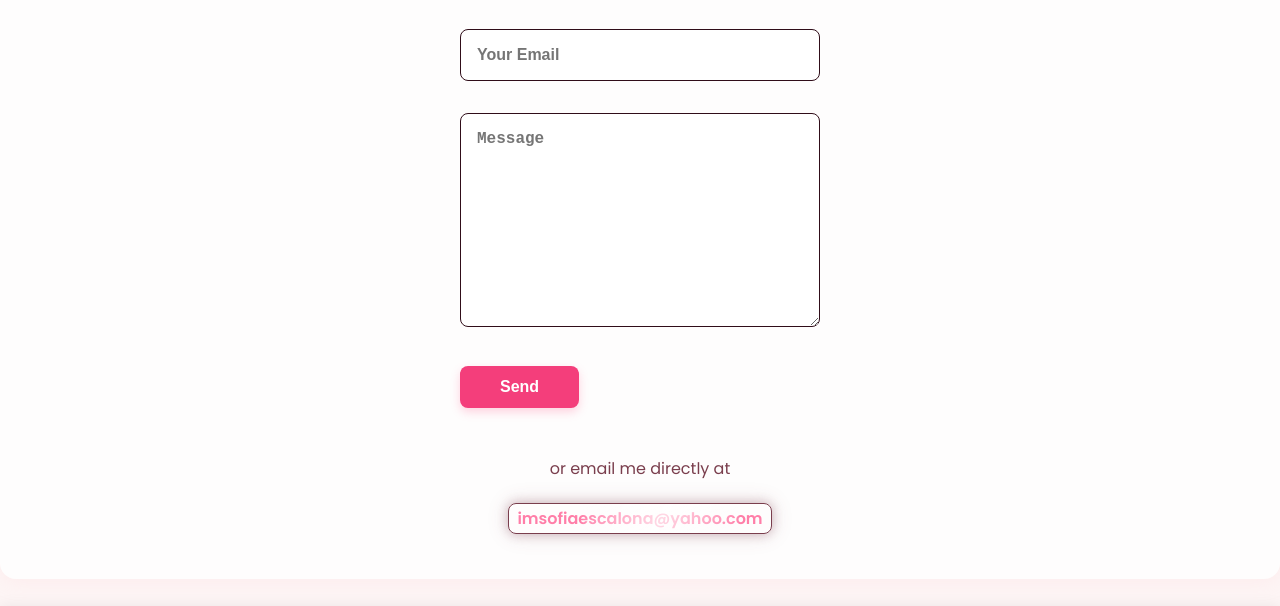
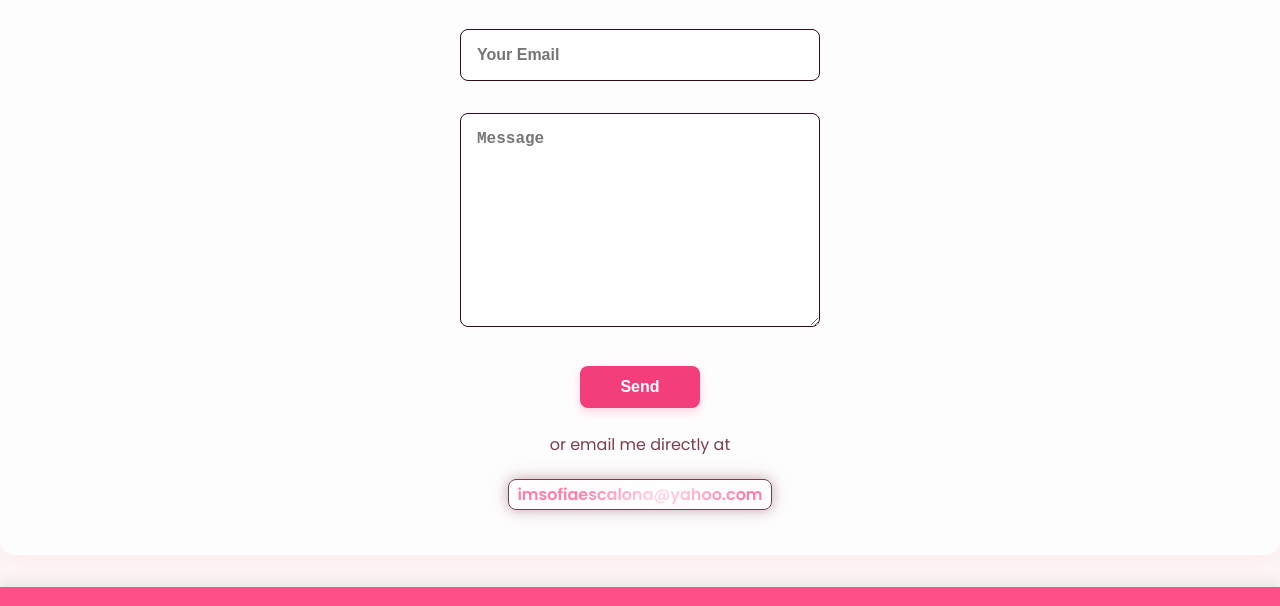
Before and after one commit to imsofiaescalona/portfolio, a plain HTML site: page index.html in a window 1280 px wide. Shown: the part 3439-4045 px from the top of the page. Drawn offline with nearby package versions, Linux system fonts and the light colour scheme.

Commit message:
centered send button in contact

```diff
--- a/assets/css/styles.css
+++ b/assets/css/styles.css
@@ -535,7 +535,7 @@ img { max-width: 100%; height: auto; display: block; }
 .contact__button {
   display: block; border: none; outline: none;
   font-size: var(--normal-font-size); cursor: pointer;
-  margin-left: auto;
+  margin-left:auto;
 }
 
 .preview-img {
@@ -560,6 +560,7 @@ img { max-width: 100%; height: auto; display: block; }
   transition: 0.3s;
   margin-bottom: 1.5rem; /* 👈 adds space before the icons */
 }
+.contact__button.button { display: block; margin: 0 auto; }
 
 /* ===== FOOTER =====*/
 .footer {
```
